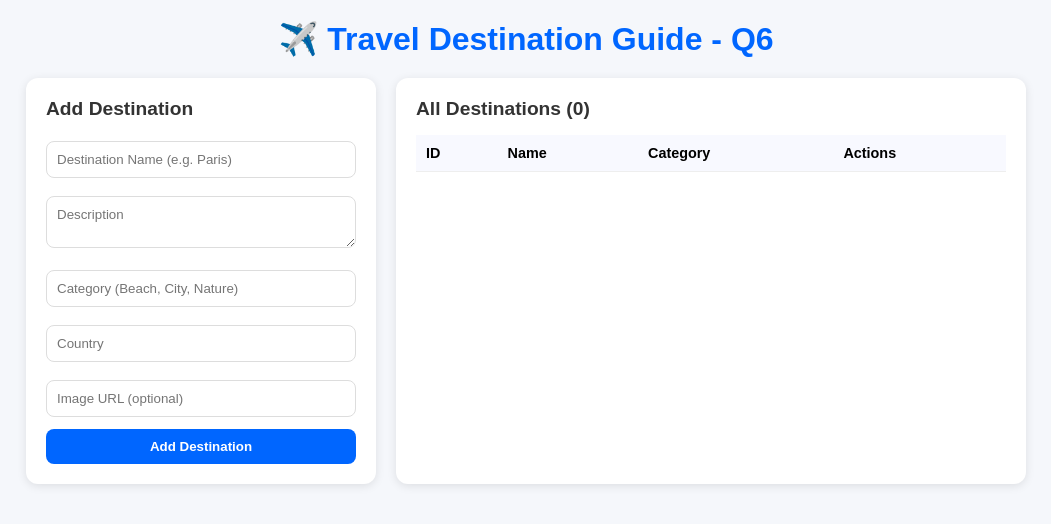
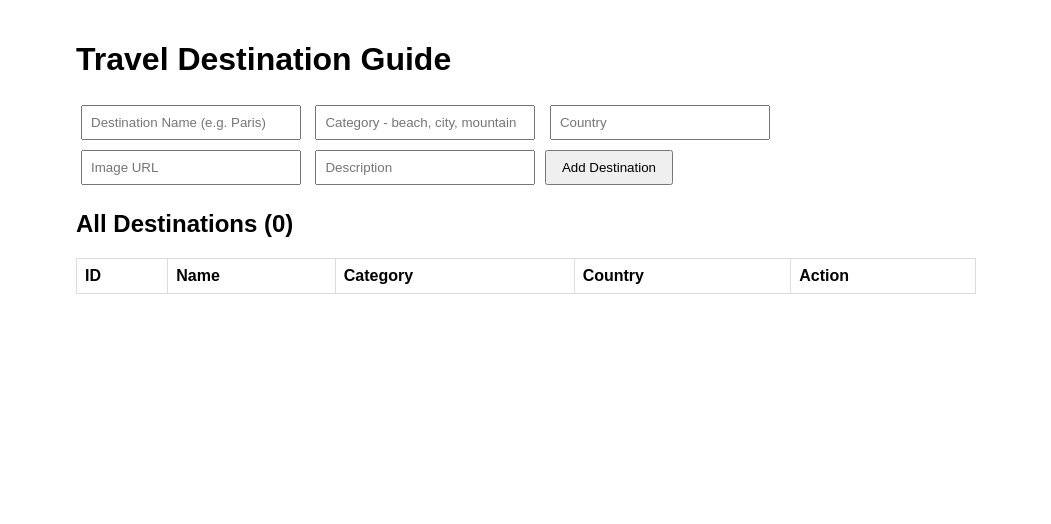
Before and after one commit to mwaletamara9-commits/Travel-destination-guide, a plain HTML site: page frontend/index.html in a window 1280 px wide. Shown: the whole page, without its empty margins (114-1165 px from the left). Drawn offline with Linux system fonts and the light colour scheme; no server answers.

Commit message:
Update index.html

```diff
--- a/frontend/index.html
+++ b/frontend/index.html
@@ -3,50 +3,37 @@
 <head>
 <meta charset="UTF-8">
 <meta name="viewport" content="width=device-width, initial-scale=1.0">
-<title>Travel Destination Guide - CRUD</title>
+<title>Travel Destination Guide - Q6</title>
 <style>
-*{margin:0;padding:0;box-sizing:border-box;font-family:Arial}
-body{background:#f5f7fb;padding:20px}
-h1{text-align:center;color:#0066ff;margin-bottom:20px}
-.container{max-width:1000px;margin:auto;display:grid;grid-template-columns:350px 1fr;gap:20px}
-@media(max-width:800px){.container{grid-template-columns:1fr}}
-.card{background:white;padding:20px;border-radius:12px;box-shadow:0 2px 10px rgba(0,0,0,.1)}
-.card h2{margin-bottom:15px;color:#333;font-size:1.2rem}
-input,textarea,select{width:100%;padding:10px;margin:6px 0 12px;border:1px solid #ddd;border-radius:8px}
-button{padding:10px 15px;border:none;border-radius:8px;cursor:pointer;font-weight:bold}
-.btn-add{background:#0066ff;color:white;width:100%}
-.btn-update{background:#00b894;color:white;width:100%}
-.btn-cancel{background:#ddd;width:100%;margin-top:8px}
-table{width:100%;border-collapse:collapse}
-th,td{padding:10px;text-align:left;border-bottom:1px solid #eee;font-size:.9rem}
-th{background:#f8f9ff}
-.actions button{margin:2px;padding:6px 10px;font-size:.8rem}
-.btn-edit{background:#fdcb6e}
-.btn-delete{background:#ff7675;color:white}
-.badge{background:#e6f0ff;color:#0066ff;padding:3px 8px;border-radius:10px;font-size:.75rem}
+body { font-family: Arial; padding: 20px; max-width: 900px; margin: auto; }
+input { padding: 8px; margin: 5px; width: 200px; }
+button { padding: 8px 15px; cursor: pointer; }
+table { width: 100%; border-collapse: collapse; margin-top: 20px; }
+th, td { border: 1px solid #ddd; padding: 8px; text-align: left; }
 </style>
 </head>
 <body>
-<h1>✈️ Travel Destination Guide - Q6</h1>
-<div class="container">
-<div class="card">
-<h2 id="formTitle">Add Destination</h2>
+<h1>Travel Destination Guide</h1>
+
+<div>
 <input id="name" placeholder="Destination Name (e.g. Paris)">
-<textarea id="description" placeholder="Description"></textarea>
-<input id="category" placeholder="Category (Beach, City, Nature)">
+<input id="category" placeholder="Category - beach, city, mountain">
 <input id="country" placeholder="Country">
-<input id="image_url" placeholder="Image URL (optional)">
-<button id="submitBtn" class="btn-add" onclick="saveDestination()">Add Destination</button>
-<button id="cancelBtn" class="btn-cancel" onclick="resetForm()" style="display:none">Cancel Edit</button>
+<input id="imageUrl" placeholder="Image URL">
+<input id="description" placeholder="Description">
+<button onclick="addDestination()">Add Destination</button>
 </div>
-<div class="card">
-<h2>All Destinations (<span id="count">0</span>)</h2>
+
+<h2 id="count">All Destinations (0)</h2>
+
 <table>
-<thead><tr><th>ID</th><th>Name</th><th>Category</th><th>Actions</th></tr></thead>
-<tbody id="tableBody"></tbody>
+<thead>
+<tr><th>ID</th><th>Name</th><th>Category</th><th>Country</th><th>Action</th></tr>
+</thead>
+<tbody id="destinationList">
+</tbody>
 </table>
-</div>
-</div>
+
 <script src="app.js"></script>
 </body>
 </html>
```
